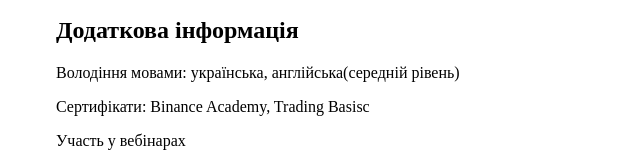
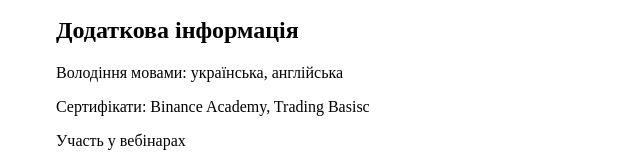
Before and after one commit to andriyPivniev/--------2-----, a plain HTML site: page index.html in a window 1280 px wide. Shown: the part 917-1071 px from the top of the page, without its empty margins (92-732 px from the left). Drawn offline with Linux system fonts and the light colour scheme.

Commit message:
побачиш що змінив

```diff
--- a/index.html
+++ b/index.html
@@ -44,7 +44,7 @@
         </section>
         <section>
             <h2>Додаткова інформація</h2>
-            <p>Володіння мовами: українська, англійська(середній рівень)</p>
+            <p>Володіння мовами: українська, англійська</p>
             <p>Сертифікати: Binance Academy, Trading Basisc</p>
             <p>Участь у вебінарах</p>
         </section>
```
